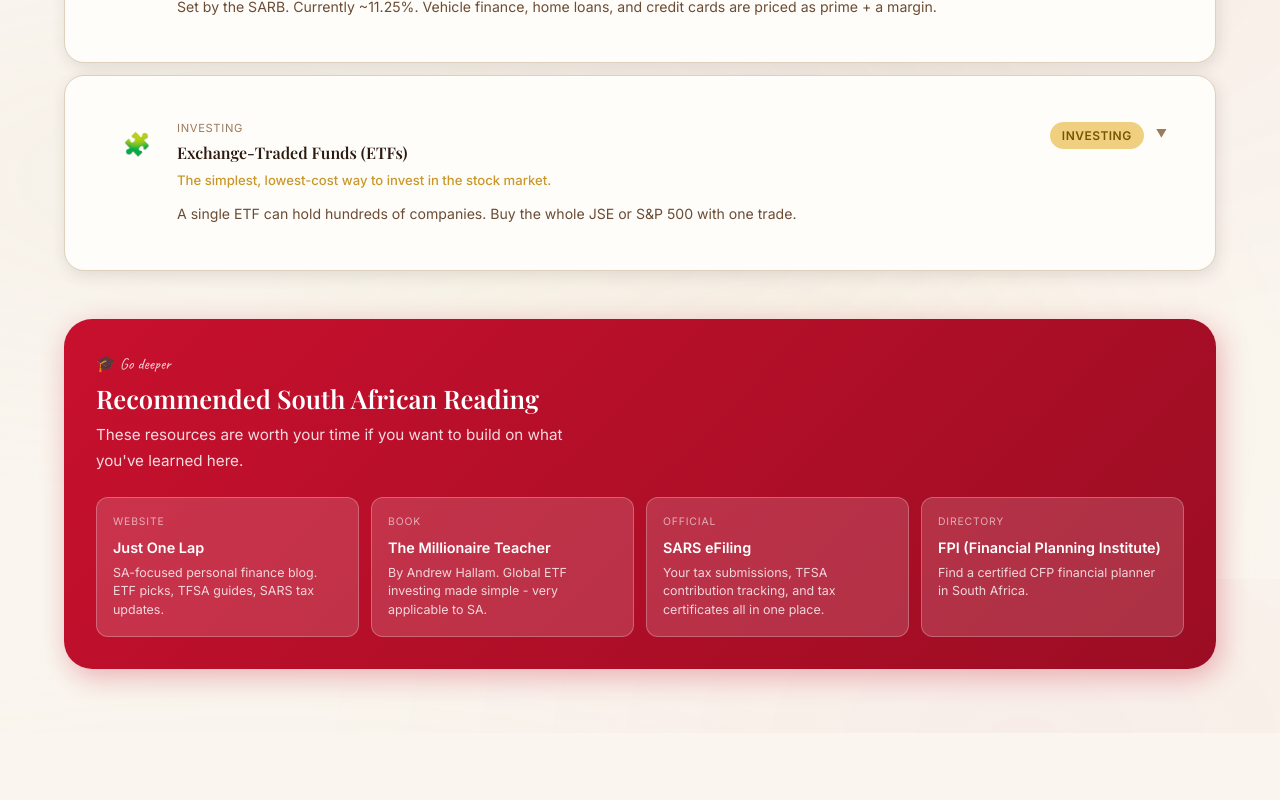
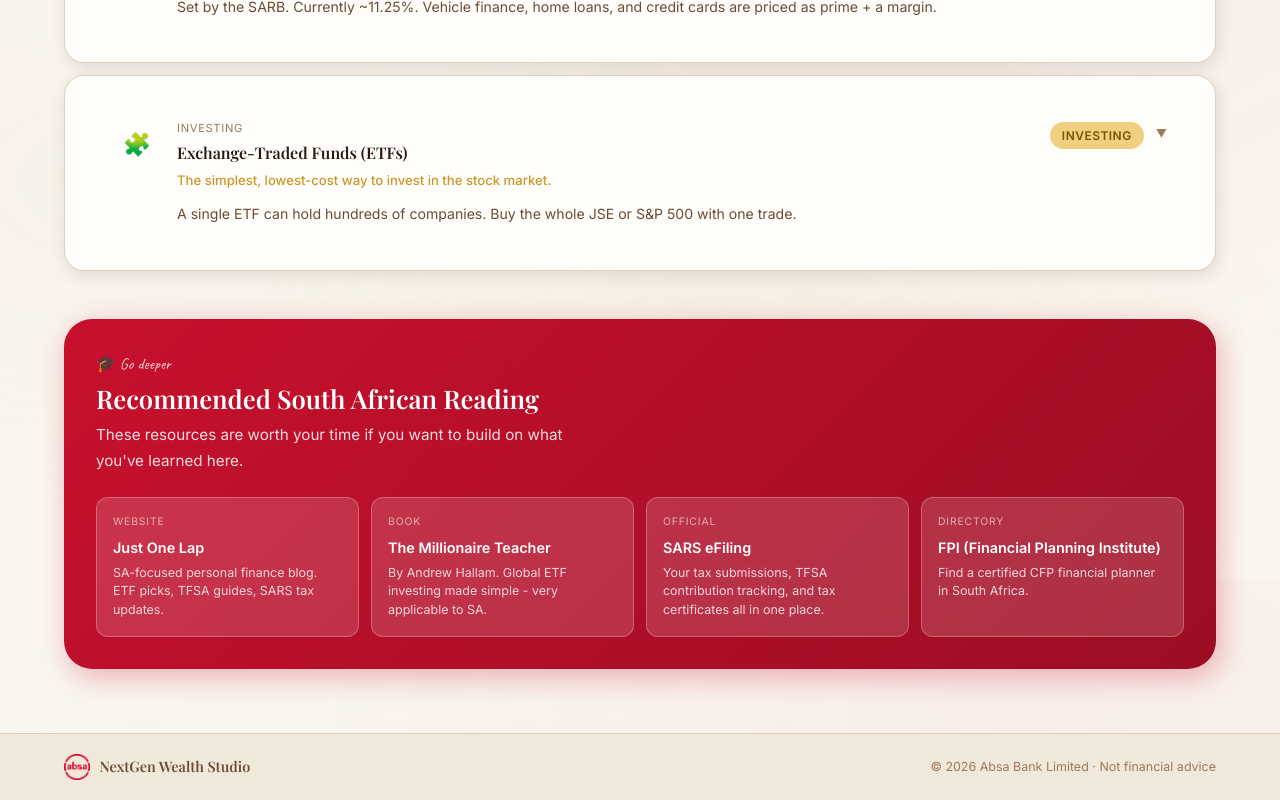
Before and after one commit to JvTayla/absaNextGenWealtthStudio, a React (Vite) app: page /learn in a window 1280 px wide. Shown: the part 1821-2621 px from the top of the page. Before the commit the page ends 2554 px from the top, so only its background shows below. Built offline with nearby package versions, Linux system fonts and the light colour scheme; a web font is replaced by a local one.

Commit message:
Added Footer

```diff
--- a/src/App.jsx
+++ b/src/App.jsx
@@ -1,31 +1,37 @@
-import { BrowserRouter, Routes, Route } from 'react-router-dom';
-import { UserProfileProvider } from './context/UserProfileContext';
-import Navbar from './components/Navbar';
-import Home from './pages/Home';
-import Snapshot from './pages/Snapshot';
-import Tracks from './pages/Tracks';
-import GlobalCitizenTrack from './pages/GlobalCitizenTrack';
-import Studio from './pages/Studio';
-import CarStudio from './pages/CarStudio';
-import Learn from './pages/Learn';
-import './styles/global.css';
+import { BrowserRouter, Routes, Route } from "react-router-dom";
+import { UserProfileProvider } from "./context/UserProfileContext";
+import Navbar from "./components/Navbar";
+import Home from "./pages/Home";
+import Snapshot from "./pages/Snapshot";
+import Tracks from "./pages/Tracks";
+import GlobalCitizenTrack from "./pages/GlobalCitizenTrack";
+import Studio from "./pages/Studio";
+import CarStudio from "./pages/CarStudio";
+import Learn from "./pages/Learn";
+import Footer from "./components/Footer";
+import "./styles/global.css";
 
 export default function App() {
   return (
     <BrowserRouter>
       <UserProfileProvider>
         <Navbar />
+
         <div className="page-wrapper">
           <Routes>
-            <Route path="/"                            element={<Home />} />
-            <Route path="/snapshot"                    element={<Snapshot />} />
-            <Route path="/tracks"                      element={<Tracks />} />
-            <Route path="/tracks/global-citizen"       element={<GlobalCitizenTrack />} />
-            <Route path="/studio"                      element={<Studio />} />
-            <Route path="/studio/car-comparison"       element={<CarStudio />} />
-            <Route path="/learn"                       element={<Learn />} />
+            <Route path="/" element={<Home />} />
+            <Route path="/snapshot" element={<Snapshot />} />
+            <Route path="/tracks" element={<Tracks />} />
+            <Route
+              path="/tracks/global-citizen"
+              element={<GlobalCitizenTrack />}
+            />
+            <Route path="/studio" element={<Studio />} />
+            <Route path="/studio/car-comparison" element={<CarStudio />} />
+            <Route path="/learn" element={<Learn />} />
           </Routes>
         </div>
+        <Footer />
       </UserProfileProvider>
     </BrowserRouter>
   );
--- /dev/null
+++ b/src/components/Footer (1).css
@@ -0,0 +1,44 @@
+.footer {
+  border-top: 1px solid var(--border);
+  background: var(--cream-dark);
+  padding: 1.25rem 0;
+}
+
+.footer-inner {
+  display: flex;
+  align-items: center;
+  justify-content: space-between;
+  flex-wrap: wrap;
+  gap: 1rem;
+}
+
+.footer-logo {
+  display: flex;
+  align-items: center;
+  gap: 0.6rem;
+}
+
+.footer-logo-img {
+  height: 26px;
+  width: auto;
+}
+
+.footer-logo-name {
+  font-family: var(--font-serif);
+  font-size: 0.9rem;
+  font-weight: 600;
+  color: var(--text-secondary);
+}
+
+.footer-copy {
+  font-size: 0.78rem;
+  color: var(--text-muted);
+}
+
+@media (max-width: 600px) {
+  .footer-inner {
+    flex-direction: column;
+    align-items: center;
+    text-align: center;
+  }
+}
--- /dev/null
+++ b/src/components/Footer.css
@@ -0,0 +1,44 @@
+.footer {
+  border-top: 1px solid var(--border);
+  background: var(--cream-dark);
+  padding: 1.25rem 0;
+}
+
+.footer-inner {
+  display: flex;
+  align-items: center;
+  justify-content: space-between;
+  flex-wrap: wrap;
+  gap: 1rem;
+}
+
+.footer-logo {
+  display: flex;
+  align-items: center;
+  gap: 0.6rem;
+}
+
+.footer-logo-img {
+  height: 26px;
+  width: auto;
+}
+
+.footer-logo-name {
+  font-family: var(--font-serif);
+  font-size: 0.9rem;
+  font-weight: 600;
+  color: var(--text-secondary);
+}
+
+.footer-copy {
+  font-size: 0.78rem;
+  color: var(--text-muted);
+}
+
+@media (max-width: 600px) {
+  .footer-inner {
+    flex-direction: column;
+    align-items: center;
+    text-align: center;
+  }
+}
--- /dev/null
+++ b/src/components/Footer.jsx
@@ -0,0 +1,19 @@
+import './Footer.css';
+
+export default function Footer() {
+  const year = new Date().getFullYear();
+
+  return (
+    <footer className="footer">
+      <div className="container footer-inner">
+        <div className="footer-logo">
+          <img src="./absa-logo.png" alt="ABSA" className="footer-logo-img" />
+          <span className="footer-logo-name">NextGen Wealth Studio</span>
+        </div>
+        <span className="footer-copy">
+          © {year} Absa Bank Limited · Not financial advice
+        </span>
+      </div>
+    </footer>
+  );
+}
```
